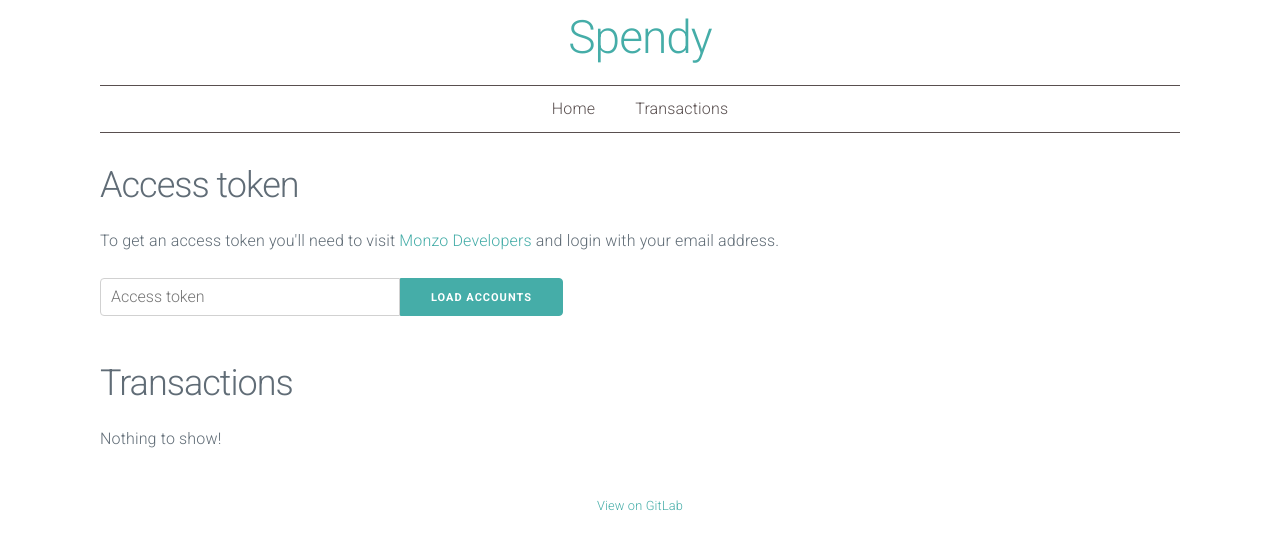
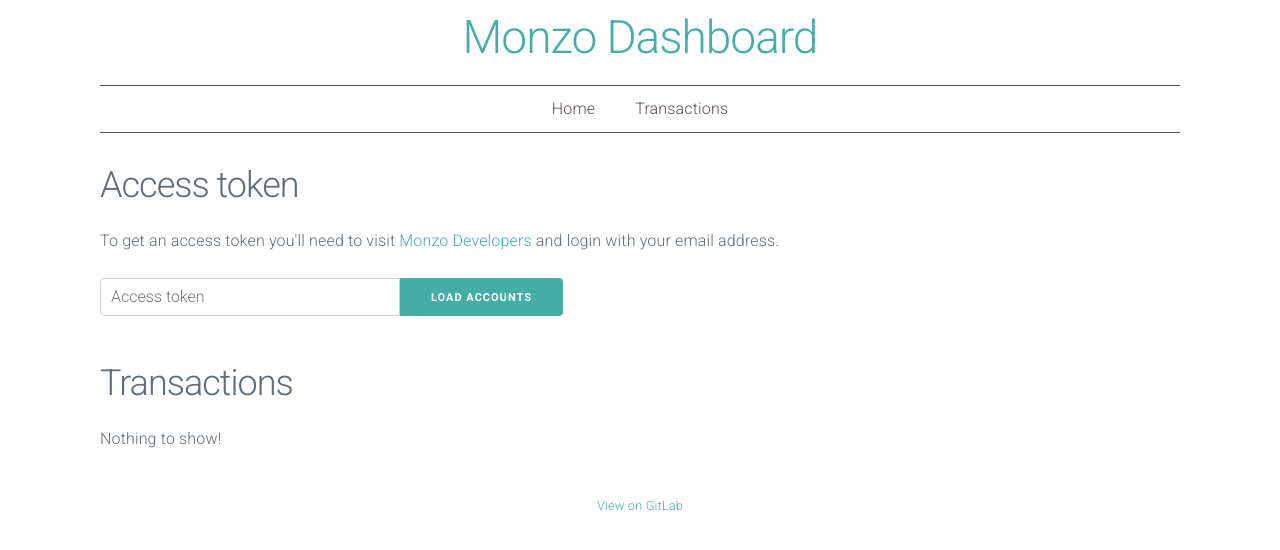
Before and after one commit to JoeEcob/monzo-dashboard, a React (Create React App) app: page /transactions in a window 1280 px wide. Shown: the top 550 px of the page. Built offline with nearby package versions, Linux system fonts and the light colour scheme.

Commit message:
Rename Spendy to MonzoDashboard

```diff
--- a/package.json
+++ b/package.json
@@ -1,5 +1,5 @@
 {
-  "name": "spendy",
+  "name": "monzoDashboard",
   "version": "0.2.0",
   "private": true,
   "dependencies": {
--- a/public/index.html
+++ b/public/index.html
@@ -8,19 +8,12 @@
     <link rel="manifest" href="%PUBLIC_URL%/manifest.json">
     <link rel="shortcut icon" type="image/png" href="%PUBLIC_URL%/favicon.png">
     <link rel="stylesheet" href="//fonts.googleapis.com/css?family=Roboto:300,300italic,700,700italic">
-    <title>Spendy</title>
+    <title>Monzo Dashboard</title>
   </head>
   <body>
     <noscript>
       You need to enable JavaScript to run this app.
     </noscript>
     <div id="root"></div>
-    <script async src="https://www.googletagmanager.com/gtag/js?id=UA-51191945-3"></script>
-    <script>
-      window.dataLayer = window.dataLayer || [];
-      function gtag(){dataLayer.push(arguments);}
-      gtag('js', new Date());
-      gtag('config', 'UA-51191945-3');
-    </script>
   </body>
 </html>
--- a/src/components/HeaderBar.js
+++ b/src/components/HeaderBar.js
@@ -7,7 +7,7 @@
   <header className="header">
     <div className="container">
       <NavLink to="/" title="Home">
-        <h1>Spendy</h1>
+        <h1>Monzo Dashboard</h1>
       </NavLink>
       <Logout hasAccessToken={hasAccessToken} onClick={logoutOnClick} />
       <nav>
```
Also changed, not shown: .gitlab-ci.yml (deleted), public/manifest.json, 2 other files (tests, documents, lock files or other folders).
